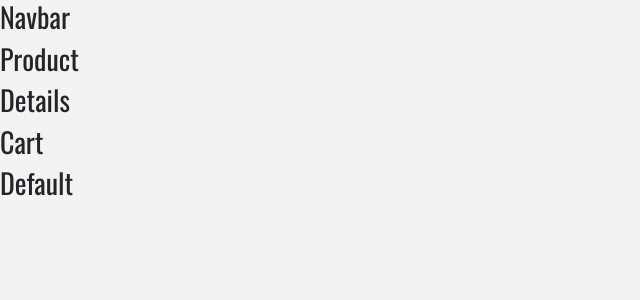
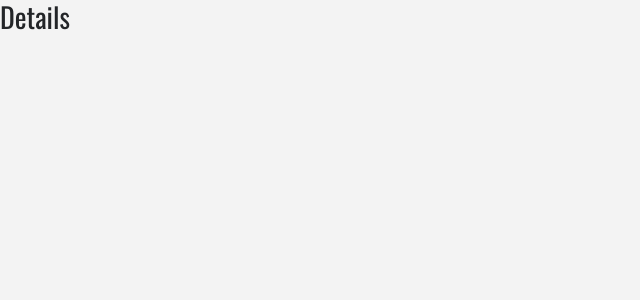
Before and after one commit to sixtosMateo/e-commerceWebsite, a React (Create React App) app in the folder e-commerce/: page /details in a window 1280 px wide. Shown: the top 300 px of the page, without its empty margins (0-640 px from the left). Built offline with nearby package versions, Linux system fonts and the light colour scheme.

Commit message:
set routing through each component

```diff
--- a/e-commerce/src/App.js
+++ b/e-commerce/src/App.js
@@ -1,5 +1,6 @@
 import React, { Component } from 'react';
 import logo from './logo.svg';
+import {Switch, Route} from 'react-router-dom';
 import './App.css';
 import 'bootstrap/dist/css/bootstrap.min.css';
 import Navbar from './components/Navbar';
@@ -15,10 +16,14 @@
     return (
       <React.Fragment>
         <Navbar/>
-        <ProductList/>
-        <Details/>
-        <Cart/>
-        <Default/>
+
+        <Switch>
+          <Route exact path="/" component={ProductList}></Route>
+          <Route exact path="/details" component={Details}></Route>
+          <Route exact path="/cart" component={Cart}></Route>
+          <Route  component={Default}></Route>
+        </Switch>
+
       </React.Fragment>
     );
   }
--- a/e-commerce/src/components/Navbar.js
+++ b/e-commerce/src/components/Navbar.js
@@ -1,12 +1,11 @@
 import React, { Component } from 'react';
-
+import {Link} from 'react-router-dom';
 
 class Navbar extends Component {
   render() {
     return (
-      <div>
-        <h3>Navbar </h3>
-      </div>
+      <nav className>
+      </nav>
     );
   }
 }
--- a/e-commerce/src/index.js
+++ b/e-commerce/src/index.js
@@ -1,10 +1,11 @@
 import React from 'react';
 import ReactDOM from 'react-dom';
+import {BrowserRouter as Router} from 'react-router-dom';
 import './index.css';
 import App from './App';
 import * as serviceWorker from './serviceWorker';
 
-ReactDOM.render(<App />, document.getElementById('root'));
+ReactDOM.render(<Router><App /></Router>, document.getElementById('root'));
 
 // If you want your app to work offline and load faster, you can change
 // unregister() to register() below. Note this comes with some pitfalls.
```
